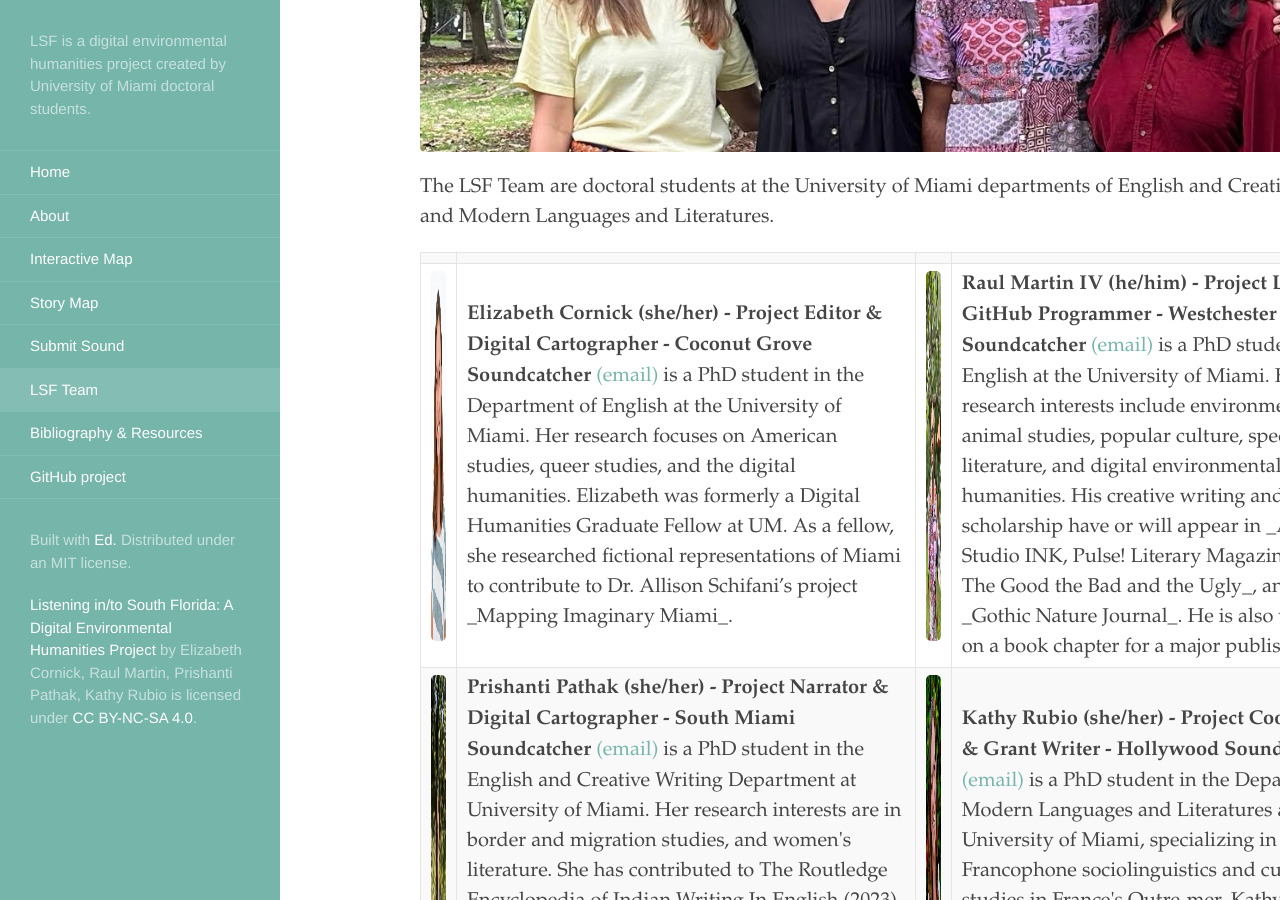
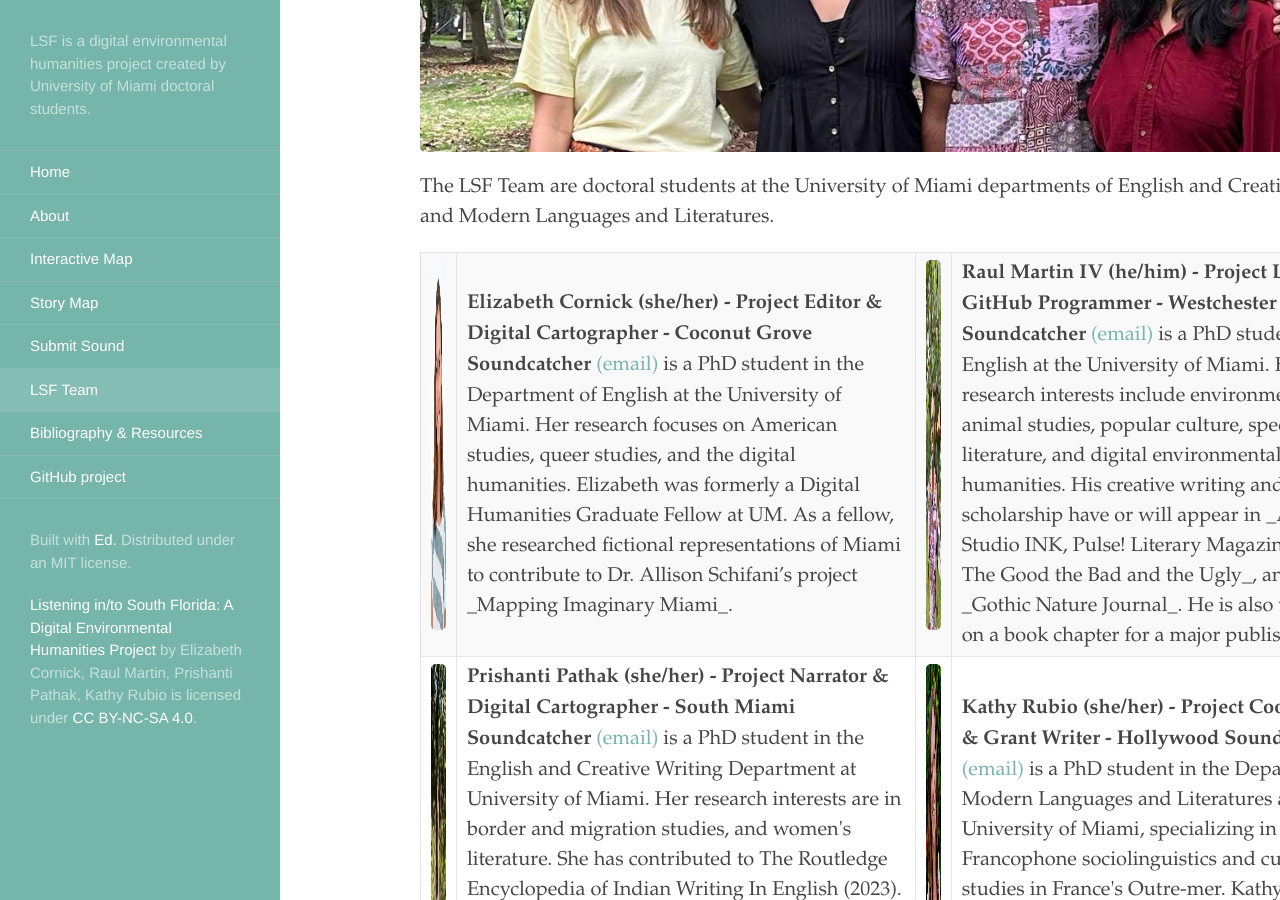
Before and after one commit to rm4-25/lsf_3, a Jekyll site: the page built from LSF Team.html, in a window 1280 px wide and 900 px high, scrolled down 497 px. Built offline with Jekyll 4.4.1, drawn with Linux system fonts in a browser that asks for light colours.

Commit message:
Update LSF Team.html
Removed  <tr>
    <td></td>
    <td></td>
    <td></td>
    <td></td>
  </tr>
  <tr> from line 15.

```diff
--- a/LSF Team.html
+++ b/LSF Team.html
@@ -12,13 +12,6 @@ order: 6
 </p>
 
 <table>
-  <tr>
-    <td></td>
-    <td></td>
-    <td></td>
-    <td></td>
-  </tr>
-  <tr>
     <td>
 <img src="https://github.com/rm4-25/lsf_3/blob/main/assets/elizabeth_cornick_headshot.jpg?raw=true" width="250" height="370"/>
     </td>
```
